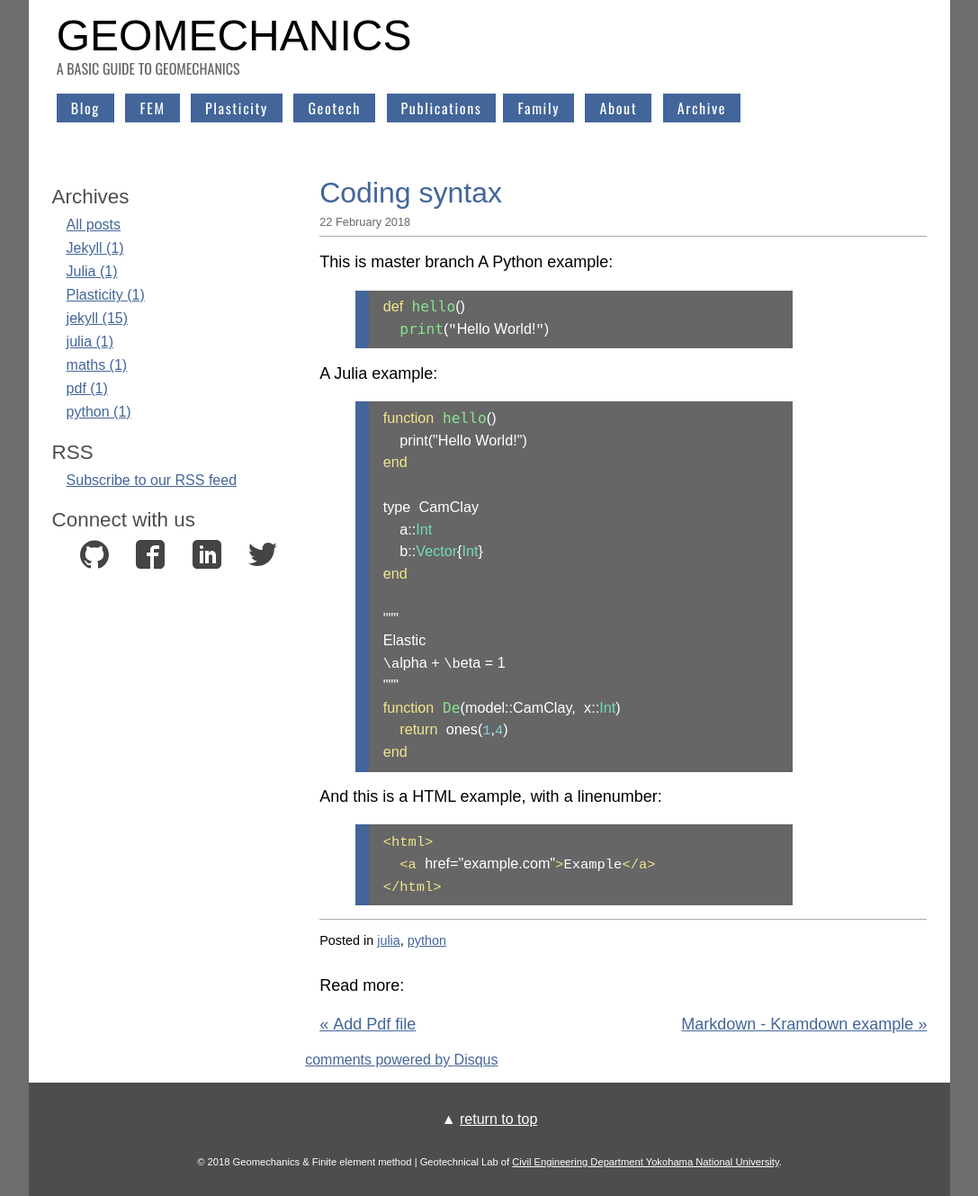
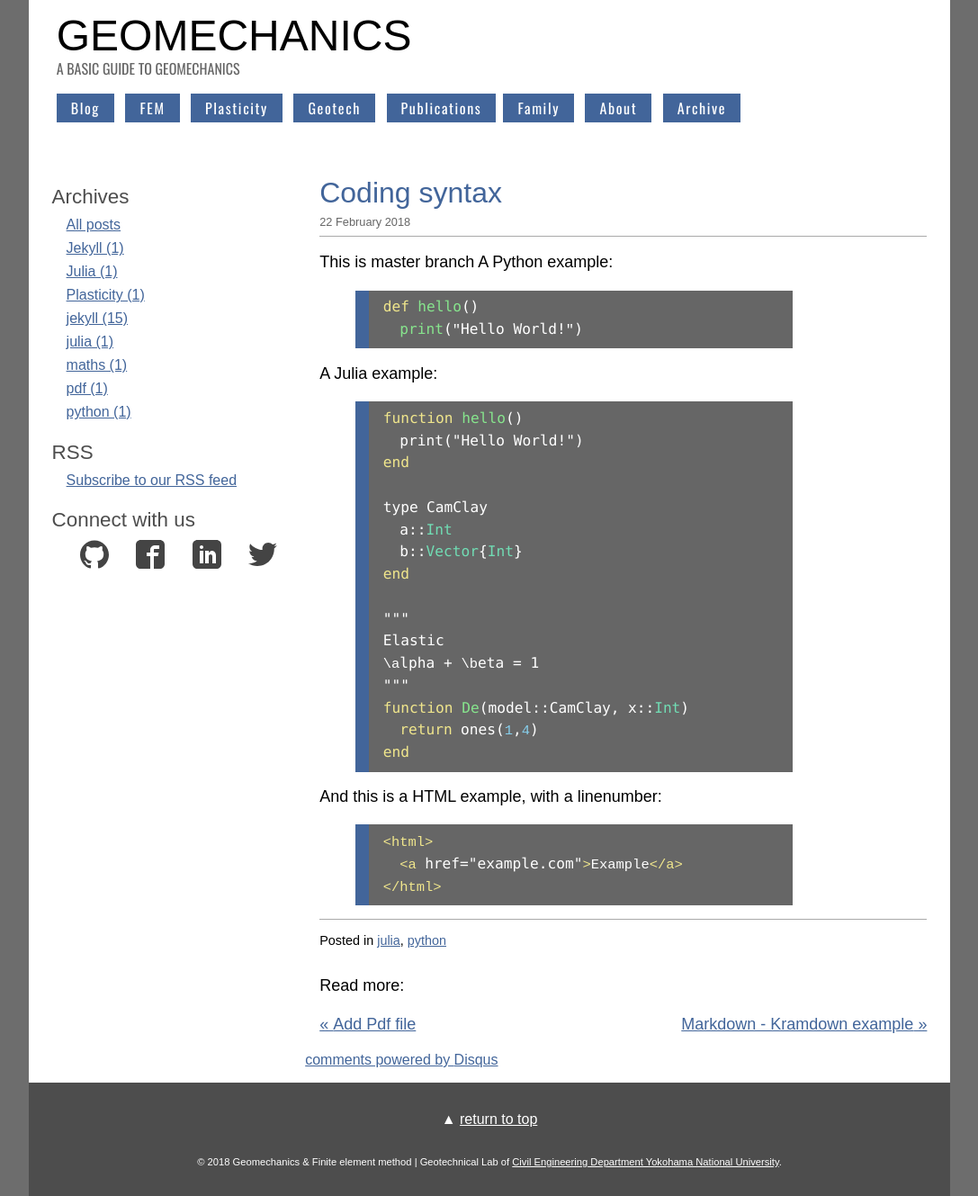
Before and after one commit to quangvunp/geomechanics, a Jekyll site: the page built from _posts/2018-02-22-coding-syntax.md, in a window 1280 px wide. Shown: the whole page at 90% size, without its empty margins (96-1183 px from the left). Built offline with Jekyll 4.4.1, drawn with Linux system fonts in a browser that asks for light colours; comment, search, counter and statistics services are not loaded.

Commit message:
Update syntax-highlighting.scss

```diff
--- a/css/syntax-highlighting.scss
+++ b/css/syntax-highlighting.scss
@@ -4,41 +4,41 @@
 
 .highlight {
 
-  .hll { background-color: #ffffcc }
+  .hll { background-color: #ffffcc ; width: 80%;}
   .c { color: #87ceeb ; font-style: italic} /* Comment */
-  .err {font: 85% 'Arial', Georgia, serif; color: #ffffff} /* Error */
-  .g {font: 85% 'Arial', Georgia, serif; color: #ffffff} /* Generic */
-  .k {font: 85% 'Arial', Georgia, serif; color: #f0e68c} /* Keyword */
-  .l {font: 85% 'Arial', Georgia, serif; color: #ffffff} /* Literal */
-  .n {font: 85% 'Arial', Georgia, serif; color: #ffffff} /* Name */
-  .o {font: 85% 'Arial', Georgia, serif; color: #ffffff} /* Operator */
-  .x {font: 85% 'Arial', Georgia, serif; color: #ffffff} /* Other */
-  .p {font: 85% 'Arial', Georgia, serif; color: #ffffff} /* Punctuation */
-  .cm {font: 85% 'Arial', Georgia, serif; color: #87ceeb} /* Comment.Multiline */
-  .cp {font: 85% 'Arial', Georgia, serif; color: #cd5c5c} /* Comment.Preproc */
-  .c1 {font: 85% 'Arial', Georgia, serif; color: #87ceeb} /* Comment.Single */
-  .cs {font: 85% 'Arial', Georgia, serif; color: #87ceeb} /* Comment.Special */
-  .gd {font: 85% 'Arial', Georgia, serif; font: 65% 'Arial', Georgia, serif; color: #0000c0; font-weight: bold; background-color: #008080 } /* Generic.Deleted */
-  .ge {font: 85% 'Arial', Georgia, serif; color: #c000c0; text-decoration: underline} /* Generic.Emph */
-  .gr {font: 85% 'Arial', Georgia, serif; color: #c0c0c0; font-weight: bold; background-color: #c00000 } /* Generic.Error */
-  .gh {font: 85% 'Arial', Georgia, serif; color: #cd5c5c} /* Generic.Heading */
-  .gi {font: 85% 'Arial', Georgia, serif;color: #ffffff; background-color: #0000c0 } /* Generic.Inserted */
+  .err {font: 85% 'Consolas', Georgia, serif; color: #ffffff} /* Error */
+  .g {font: 85% 'Consolas', Georgia, serif; color: #ffffff} /* Generic */
+  .k {font: 85% 'Consolas', Georgia, serif; color: #f0e68c} /* Keyword */
+  .l {font: 85% 'Consolas', Georgia, serif; color: #ffffff} /* Literal */
+  .n {font: 85% 'Consolas', Georgia, serif; color: #ffffff} /* Name */
+  .o {font: 85% 'Consolas', Georgia, serif; color: #ffffff} /* Operator */
+  .x {font: 85% 'Consolas', Georgia, serif; color: #ffffff} /* Other */
+  .p {font: 85% 'Consolas', Georgia, serif; color: #ffffff} /* Punctuation */
+  .cm {font: 85% 'Consolas', Georgia, serif; color: #87ceeb} /* Comment.Multiline */
+  .cp {font: 85% 'Consolas', Georgia, serif; color: #cd5c5c} /* Comment.Preproc */
+  .c1 {font: 85% 'Consolas', Georgia, serif; color: #87ceeb} /* Comment.Single */
+  .cs {font: 85% 'Consolas', Georgia, serif; color: #87ceeb} /* Comment.Special */
+  .gd {font: 85% 'Consolas', Georgia, serif; font: 65% 'Arial', Georgia, serif; color: #0000c0; font-weight: bold; background-color: #008080 } /* Generic.Deleted */
+  .ge {font: 85% 'Consolas', Georgia, serif; color: #c000c0; text-decoration: underline} /* Generic.Emph */
+  .gr {font: 85% 'Consolas', Georgia, serif; color: #c0c0c0; font-weight: bold; background-color: #c00000 } /* Generic.Error */
+  .gh {font: 85% 'Consolas', Georgia, serif; color: #cd5c5c} /* Generic.Heading */
+  .gi {font: 85% 'Consolas', Georgia, serif;color: #ffffff; background-color: #0000c0 } /* Generic.Inserted */
   span.go { color: #add8e6; font-weight: bold; background-color: #4d4d4d } /* Generic.Output, qualified with span to prevent applying this style to the Go language, see #1153. */
-  .gp {font: 85% 'Arial', Georgia, serif; color: #ffffff} /* Generic.Prompt */
-  .gs {font: 85% 'Arial', Georgia, serif; color: #ffffff} /* Generic.Strong */
-  .gu {font: 85% 'Arial', Georgia, serif; color: #cd5c5c} /* Generic.Subheading */
-  .gt {font: 65% 'Arial', Georgia, serif; color: #c0c0c0; font-weight: bold; background-color: #c00000 } /* Generic.Traceback */
-  .kc {font: 85% 'Arial', Georgia, serif; color: #f0e68c} /* Keyword.Constant */
-  .kd {font: 85% 'Arial', Georgia, serif; color: #f0e68c} /* Keyword.Declaration */
-  .kn {font: 85% 'Arial', Georgia, serif; color: #f0e68c} /* Keyword.Namespace */
-  .kp {font: 85% 'Arial', Georgia, serif; color: #f0e68c} /* Keyword.Pseudo */
-  .kr {font: 85% 'Arial', Georgia, serif; color: #f0e68c} /* Keyword.Reserved */
-  .kt {font: 85% 'Arial', Georgia, serif; color: #71ddb4} /* Keyword.Type */
-  .ld {font: 85% 'Arial', Georgia, serif; color: #ffffff} /* Literal.Date */
-  .m {font: 85% 'Arial', Georgia, serif; color: #ffffff} /* Literal.Number */
-  .s {font: 85% 'Arial', Georgia, serif; color: #ffffff} /* Literal.String */
-  .na {font: 85% 'Arial', Georgia, serif; color: #ffffff} /* Name.Attribute */
-  .nb {font: 85% 'Arial', Georgia, serif; color: #ffffff} /* Name.Builtin */
+  .gp {font: 85% 'Consolas', Georgia, serif; color: #ffffff} /* Generic.Prompt */
+  .gs {font: 85% 'Consolas', Georgia, serif; color: #ffffff} /* Generic.Strong */
+  .gu {font: 85% 'Consolas', Georgia, serif; color: #cd5c5c} /* Generic.Subheading */
+  .gt {font: 65% 'Consolas', Georgia, serif; color: #c0c0c0; font-weight: bold; background-color: #c00000 } /* Generic.Traceback */
+  .kc {font: 85% 'Consolas', Georgia, serif; color: #f0e68c} /* Keyword.Constant */
+  .kd {font: 85% 'Consolas', Georgia, serif; color: #f0e68c} /* Keyword.Declaration */
+  .kn {font: 85% 'Consolas', Georgia, serif; color: #f0e68c} /* Keyword.Namespace */
+  .kp {font: 85% 'Consolas', Georgia, serif; color: #f0e68c} /* Keyword.Pseudo */
+  .kr {font: 85% 'Consolas', Georgia, serif; color: #f0e68c} /* Keyword.Reserved */
+  .kt {font: 85% 'Consolas', Georgia, serif; color: #71ddb4} /* Keyword.Type */
+  .ld {font: 85% 'Consolas', Georgia, serif; color: #ffffff} /* Literal.Date */
+  .m {font: 85% 'Consolas', Georgia, serif; color: #ffffff} /* Literal.Number */
+  .s {font: 85% 'Consolas', Georgia, serif; color: #ffffff} /* Literal.String */
+  .na {font: 85% 'Consolas', Georgia, serif; color: #ffffff} /* Name.Attribute */
+  .nb {font: 85% 'Consolas', Georgia, serif; color: #ffffff} /* Name.Builtin */
   .nc { color: #87e58d} /* Name.Class */
   .no { color: #ffa0a0} /* Name.Constant */
   .nd { color: #ffffff} /* Name.Decorator */
```
